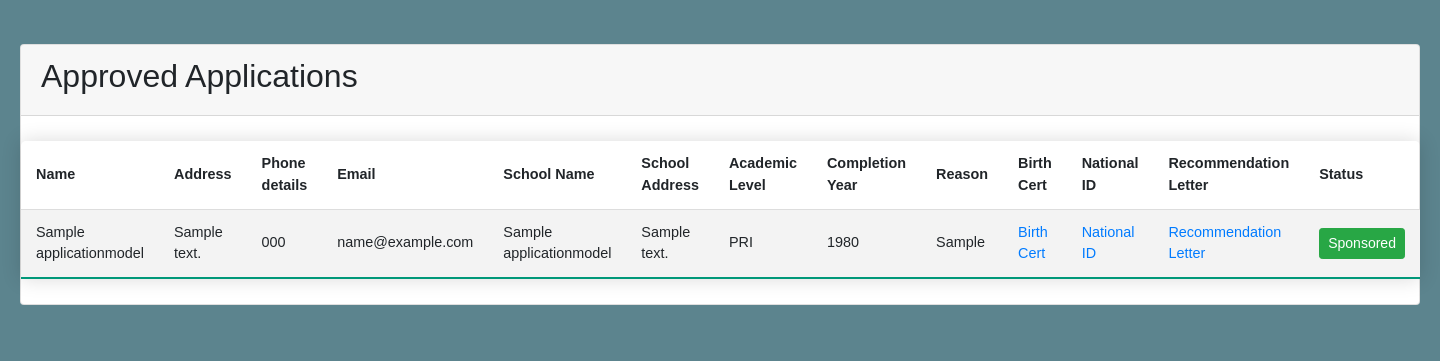
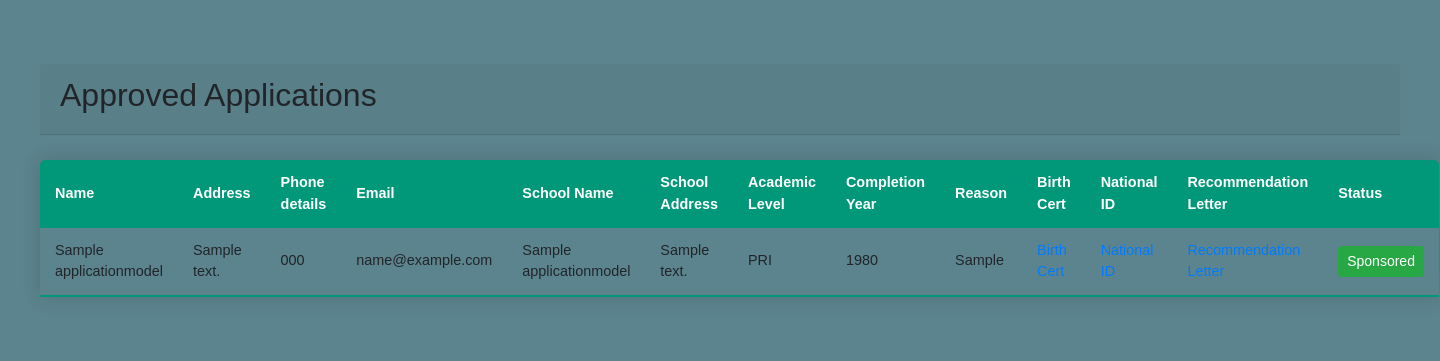
Before and after one commit to Gathiira/sponsorship-sample-web, a Django app: page /sponsor_index/ in a window 1440 px wide. Shown: the part 56-417 px from the top of the page. Run offline with Django 3.2, Linux system fonts and the light colour scheme; a user stored in the database is signed in; tables that the repository leaves empty hold one stand-in row (values such as "Sample post"); some libraries are stand-ins or nearby versions.

Commit message:
changing index

```diff
--- a/templates/sponsor_index.html
+++ b/templates/sponsor_index.html
@@ -5,12 +5,13 @@
 {% block title %} Sponsors {% endblock %}
 
 {% block content %}
-<div class="card">
+<div class="card-body">
   <div class="card-header text-black">
     <h2>Approved Applications</h2>
   </div>
-  <div class="product-status-wrap">
-      <table class="content-table">
+  <div class="table-wrapper-scroll-y">
+    <table class="content-table">
+      <thead>
           <tr>
               <th>Name</th>
               <th>Address</th>
@@ -26,6 +27,8 @@
               <th>Recommendation Letter</th>
               <th>Status</th>
           </tr>
+        </thead>
+        <tbody>
           {% for application in applications %}
           {% if application.is_approved %}
             <tr>
@@ -62,7 +65,8 @@
             </tr>
             {% endif %}
           {% endfor %}
-      </table>
+        </tbody>
+    </table>
   </div>
 </div>
 {% endblock %}
--- a/templates/staff_index.html
+++ b/templates/staff_index.html
@@ -7,9 +7,8 @@
   <div class="card-header text-black">
     <h2>Submitted Applications</h2>
   </div>
-  <div class="table-wrapper-scroll-y my-custom-scrollbar">
-      <table id="dtHorizontal" class="content-table table table-striped table-bordered table-sm" cellspacing="0"
-      width="100%" >
+  <div class="table-wrapper-scroll-y">
+      <table class="content-table">
         <thead>
           <tr>
             <th>Name</th>
```
